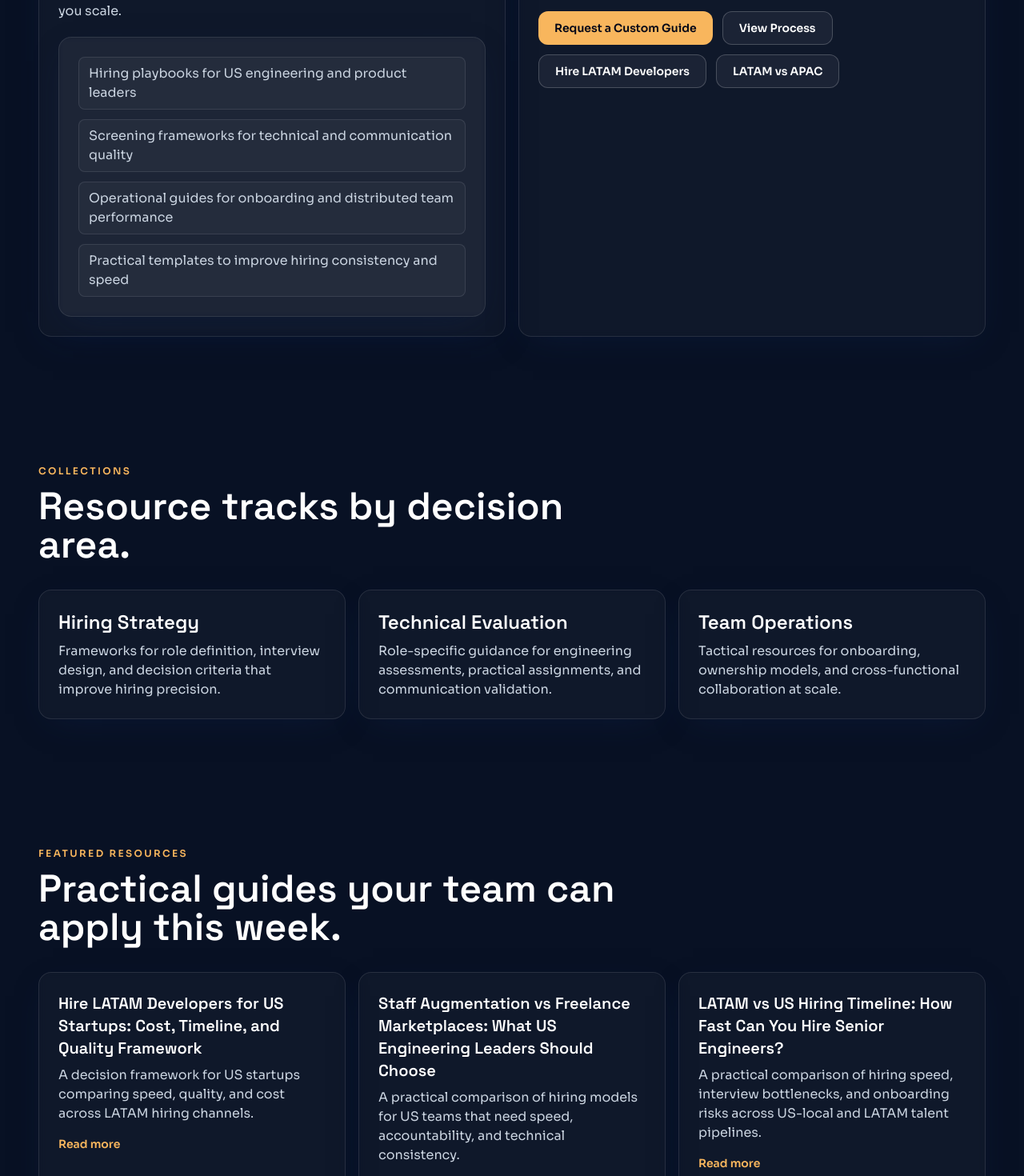
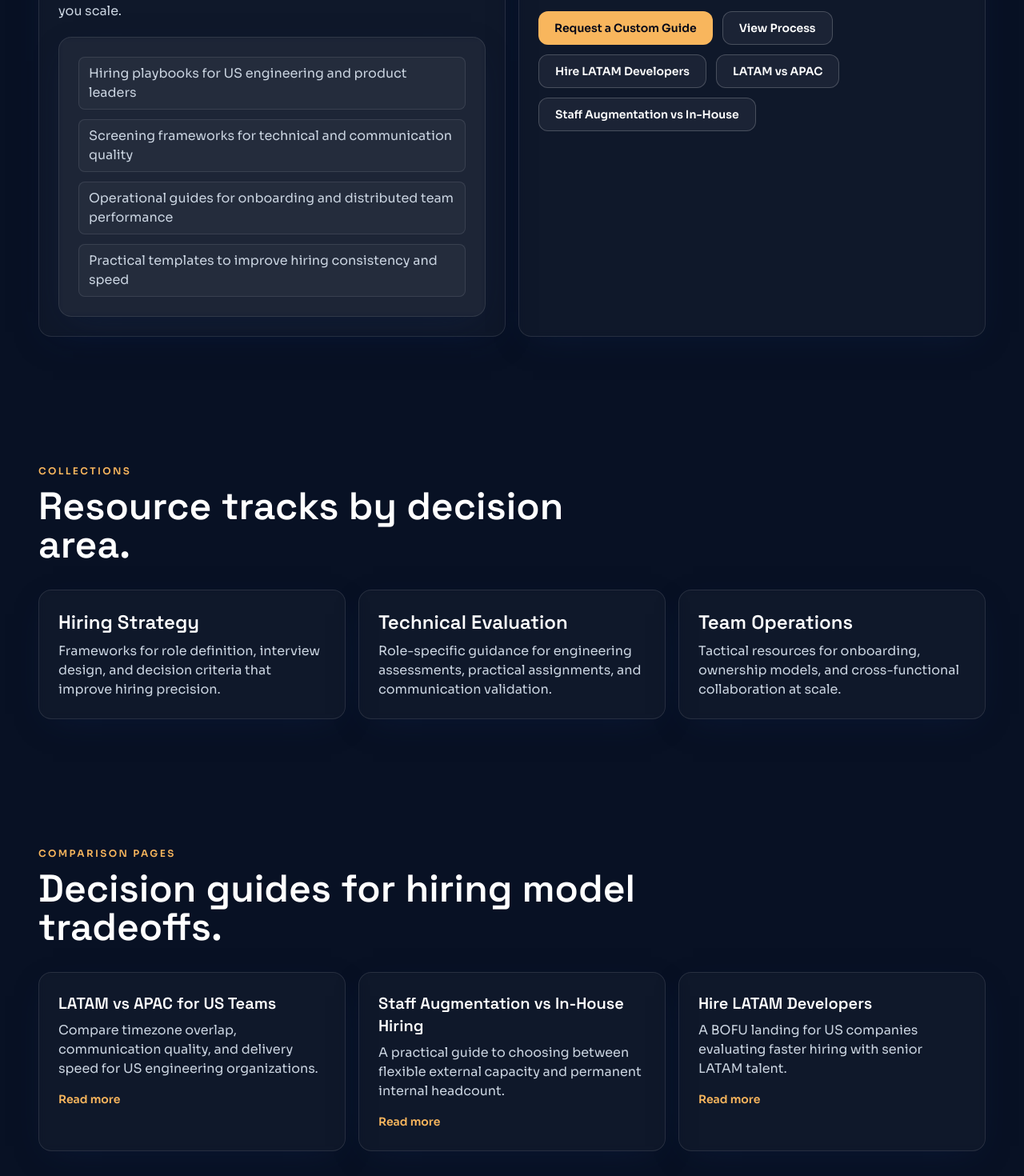
Before and after one commit to WilsonPHP/HispaniCoders, a React (Vite) app: page /resources in a window 1280 px wide. Shown: the part 700-2170 px from the top of the page at 80% size. Built offline with nearby package versions, Linux system fonts and the light colour scheme.

Commit message:
Expose comparison pages through internal links

```diff
--- a/src/pages/ResourcesPage.tsx
+++ b/src/pages/ResourcesPage.tsx
@@ -137,6 +137,18 @@ export function ResourcesPage() {
                 >
                   LATAM vs APAC
                 </Button>
+                <Button
+                  to="/staff-augmentation-vs-in-house-hiring"
+                  variant="secondary"
+                  trackingEvent="cta_click"
+                  trackingPayload={{
+                    location: 'resources_hub',
+                    label: 'staff_augmentation_vs_in_house_hiring',
+                    destination: '/staff-augmentation-vs-in-house-hiring',
+                  }}
+                >
+                  Staff Augmentation vs In-House
+                </Button>
               </div>
             </Card>
           </div>
@@ -156,6 +168,32 @@ export function ResourcesPage() {
                 <p className="mt-2 text-slate-300">{collection.description}</p>
               </Card>
             ))}
+          </div>
+        </Section>
+
+        <Section>
+          <div className="mb-8 max-w-3xl">
+            <p className="text-xs font-semibold uppercase tracking-[0.2em] text-accent">Comparison pages</p>
+            <h2 className="mt-3 font-display text-4xl font-semibold text-white sm:text-5xl">
+              Decision guides for hiring model tradeoffs.
+            </h2>
+          </div>
+          <div className="grid gap-4 md:grid-cols-2 lg:grid-cols-3">
+            <BlogCard
+              title="LATAM vs APAC for US Teams"
+              excerpt="Compare timezone overlap, communication quality, and delivery speed for US engineering organizations."
+              href="/latam-vs-apac"
+            />
+            <BlogCard
+              title="Staff Augmentation vs In-House Hiring"
+              excerpt="A practical guide to choosing between flexible external capacity and permanent internal headcount."
+              href="/staff-augmentation-vs-in-house-hiring"
+            />
+            <BlogCard
+              title="Hire LATAM Developers"
+              excerpt="A BOFU landing for US companies evaluating faster hiring with senior LATAM talent."
+              href="/hire-latam-developers"
+            />
           </div>
         </Section>
 
--- a/src/pages/StaffAugmentationPage.tsx
+++ b/src/pages/StaffAugmentationPage.tsx
@@ -235,6 +235,9 @@ export function StaffAugmentationPage() {
               <Button to="/hire-latam-developers" variant="secondary">
                 Hiring timeline guide
               </Button>
+              <Button to="/staff-augmentation-vs-in-house-hiring" variant="secondary">
+                In-house vs augmentation
+              </Button>
             </div>
           </Card>
         </Section>
```
